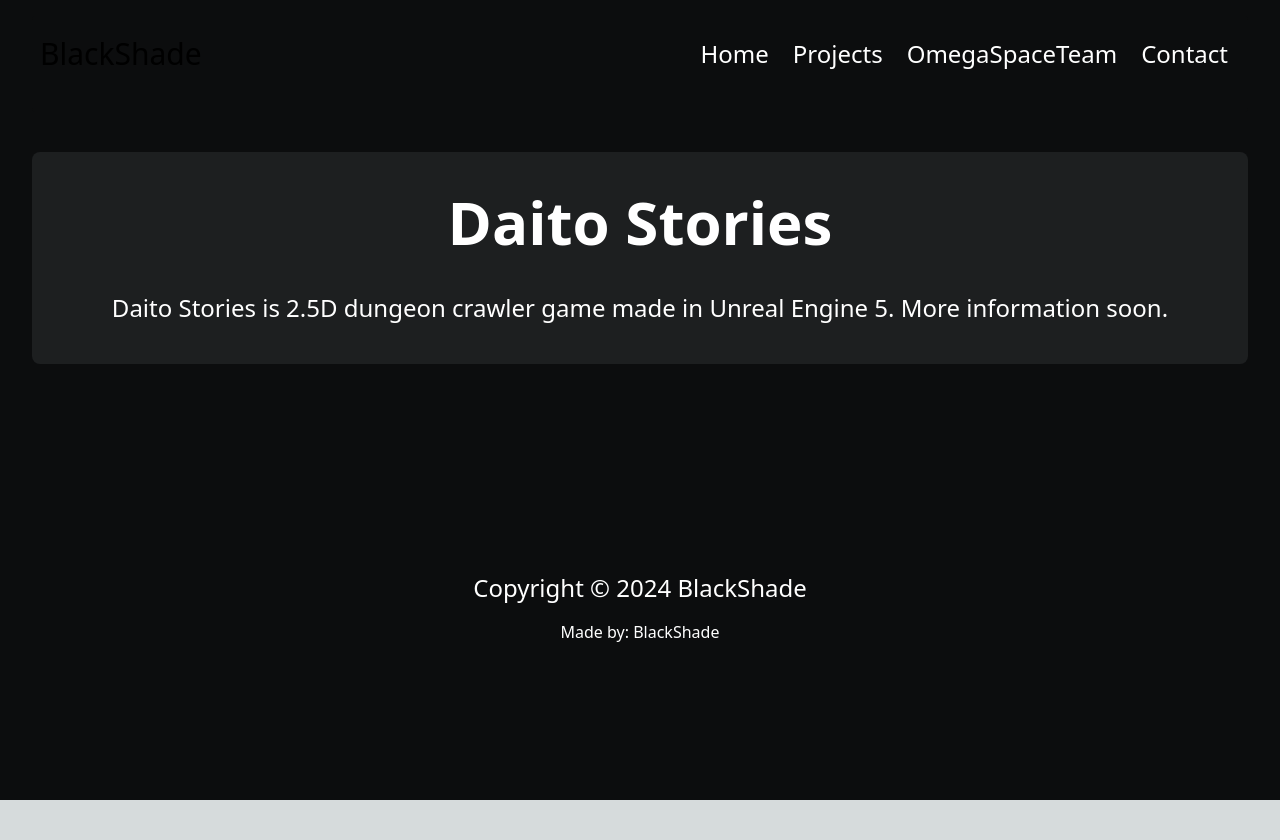
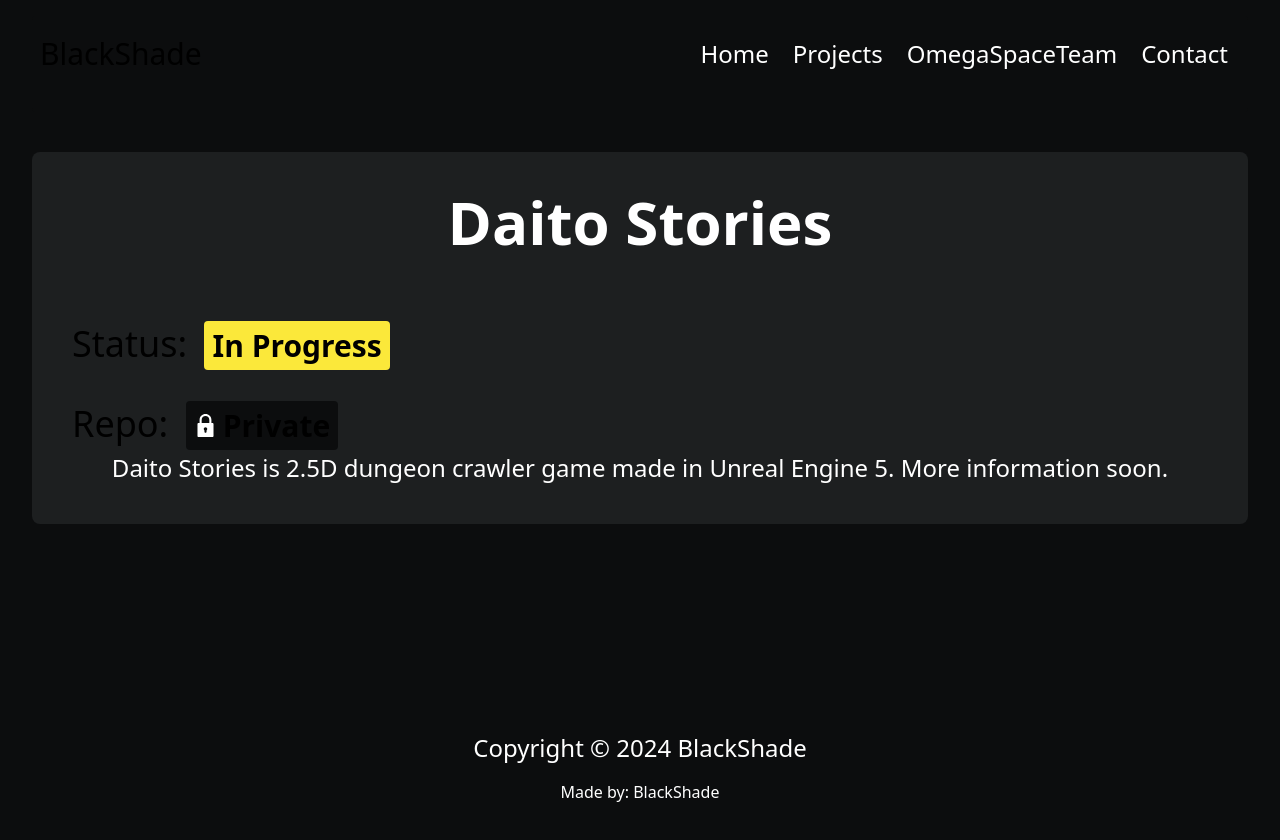
Before and after one commit to BlackShadeOSS/blackshade-website, a Next.js app: page /projects/daitostories in a window 1280 px wide. Shown: the top 840 px of the page. Before the commit the page ends 800 px from the top, so only its background shows below. Built offline with nearby package versions, Linux system fonts and the light colour scheme.

Commit message:
trying to making various sizes

```diff
--- a/app/components/repo.tsx
+++ b/app/components/repo.tsx
@@ -4,18 +4,34 @@ import Image from "next/image";
 
 type RepoProps = {
     repo?: string;
+    size?: "sm" | "md" | "lg";
 };
 
-export default function Repo({ repo = "" }: RepoProps) {
+const repoClassP = {
+    sm: "px-4 text-xl text-left 2xl:text-right  mt-6 2xl:mb-4 py-2 align-middle w-full 2xl:w-1/2",
+    md: "text-xl sm:text-3xl text-left mt-6 2xl:mb-4 py-2 align-middle w-fit",
+    lg: "text-xl sm:text-4xl text-left mt-6 2xl:mb-4 py-2 align-middle w-fit",
+};
+
+const repoClassSpan = {
+    sm: "rounded px-2 py-1 text-lg font-semibold ml-2",
+    md: "rounded px-2 py-1 text-lg sm:text-2xl font-semibold ml-2",
+    lg: "rounded px-2 py-1 text-lg sm:text-3xl font-semibold ml-2",
+};
+
+export default function Repo({ repo = "", size = "sm" }: RepoProps) {
     return (
-        <p className="px-4 text-xl text-left 2xl:text-right 2xl:mt-6 mb-4 py-2 align-middle w-full 2xl:w-1/2">
+        <p className={repoClassP[size]}>
             Repo:{" "}
             {repo ? (
                 <a
                     href={`https://${repo}`}
                     target="_blank"
                     rel="noopener noreferrer"
-                    className="rounded px-2 py-1 text-lg font-semibold ml-2 bg-coalblack hover:text-sky-500 duration-500"
+                    className={
+                        repoClassSpan[size] +
+                        " bg-coalblack hover:text-sky-500 duration-500"
+                    }
                 >
                     <Image
                         src="/github-mark-white.svg"
@@ -27,7 +43,12 @@ export default function Repo({ repo = "" }: RepoProps) {
                     Public
                 </a>
             ) : (
-                <span className="rounded px-2 py-1 text-lg font-semibold ml-2 bg-coalblack hover:text-red-600 duration-500">
+                <span
+                    className={
+                        repoClassSpan[size] +
+                        " bg-coalblack hover:text-red-600 duration-500"
+                    }
+                >
                     <Image
                         src="/lock.svg"
                         alt="lock icon"
--- a/app/components/status.tsx
+++ b/app/components/status.tsx
@@ -3,6 +3,7 @@ import "../globals.css";
 
 type StatusProps = {
     status: StatusKey;
+    size?: "sm" | "md" | "lg";
 };
 
 export type StatusKey = keyof typeof statusColors;
@@ -25,12 +26,24 @@ const statusTextColors = {
     paused: "#000",
 };
 
-export default function Status({ status }: StatusProps) {
+const statusClassP = {
+    sm: "px-4 text-xl text-left mt-6 2xl:mb-4 py-2 align-middle w-full 2xl:w-1/2",
+    md: "text-xl sm:text-3xl text-left mt-6 2xl:mb-4 py-2 align-middle w-fit",
+    lg: "text-xl sm:text-4xl text-left mt-6 2xl:mb-4 py-2 align-middle w-fit",
+};
+
+const statusClassSpan = {
+    sm: "rounded px-2 py-1 text-lg font-semibold ml-2",
+    md: "rounded px-2 py-1 text-lg sm:text-2xl font-semibold ml-2",
+    lg: "rounded px-2 py-1 text-lg sm:text-3xl font-semibold ml-2",
+};
+
+export default function Status({ status, size = "sm" }: StatusProps) {
     return (
-        <p className="px-4 text-xl text-left mt-6 2xl:mb-4 py-2 align-middle w-full 2xl:w-1/2">
+        <p className={statusClassP[size]}>
             Status:{" "}
             <span
-                className="rounded px-2 py-1 text-lg font-semibold ml-2"
+                className={statusClassSpan[size]}
                 style={{
                     backgroundColor: statusColors[status],
                     color: statusTextColors[status],
--- a/app/projects/daitostories/page.tsx
+++ b/app/projects/daitostories/page.tsx
@@ -2,6 +2,8 @@
 
 import Link from "next/link";
 import { motion } from "framer-motion";
+import Status from "@/app/components/status";
+import Repo from "@/app/components/repo";
 
 export default function Page() {
     return (
@@ -17,6 +19,10 @@ export default function Page() {
                     <h2 className="text-5xl text-center font-bold text-white lg:text-6xl mb-10">
                         Daito Stories
                     </h2>
+                    <div className="flex flex-col 2xl:flex-row justify-between">
+                        <Status status="inprogress" size="lg" />
+                        <Repo repo="" size="lg" />
+                    </div>
                     <p className="text-2xl text-white text-center">
                         Daito Stories is 2.5D dungeon crawler game made in
                         Unreal Engine 5. More information soon.
```
